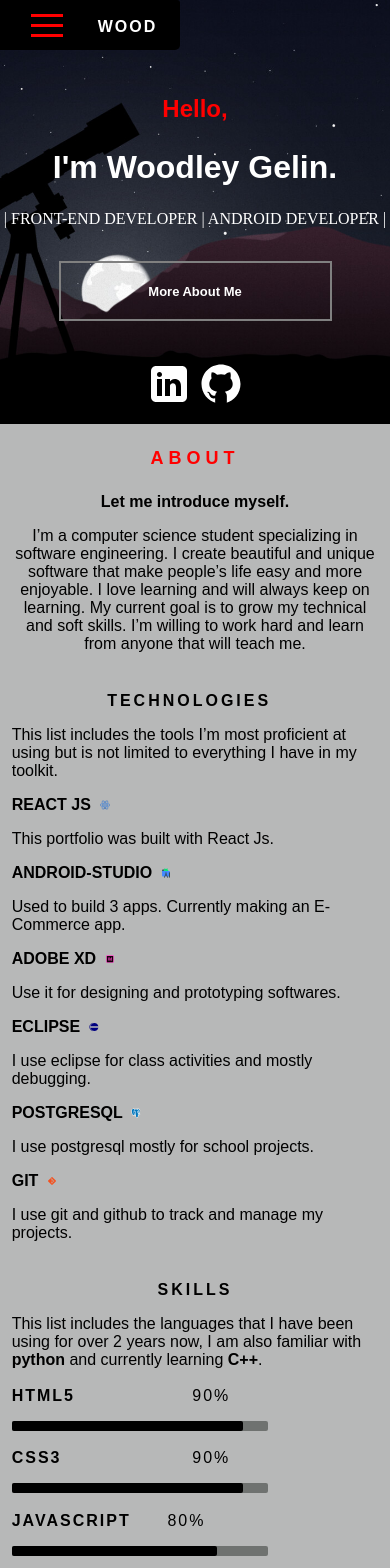
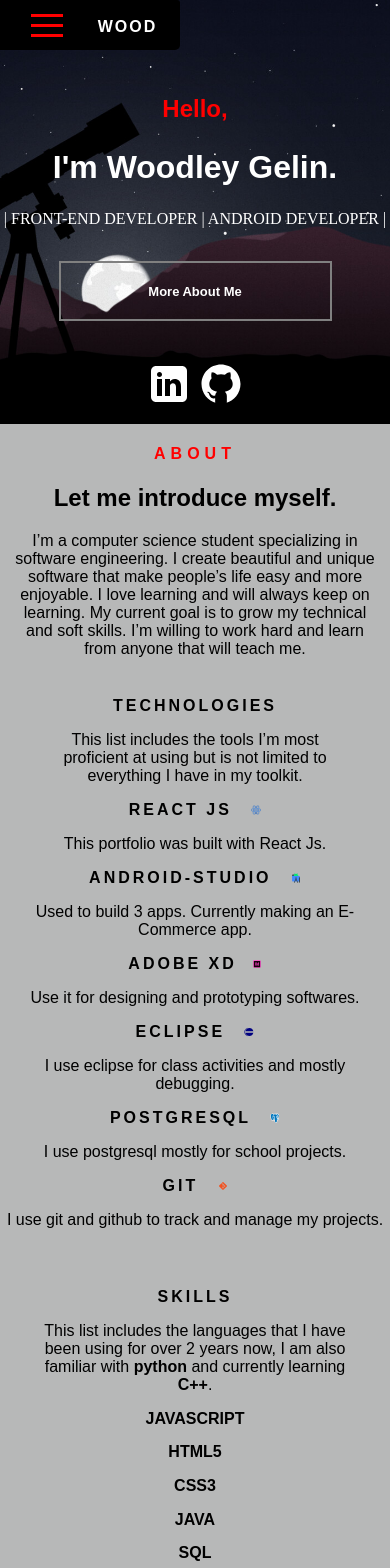
Before and after one commit to kinglaine/portfolio, a React (Create React App) app: page / in a window 390 px wide. Shown: the top 1568 px of the page. Built offline with nearby package versions, Linux system fonts and the light colour scheme.

Commit message:
change layout

```diff
--- a/src/Section 2 Component/AboutMe.css
+++ b/src/Section 2 Component/AboutMe.css
@@ -14,7 +14,7 @@
     padding-left: 30%;
     padding-right: 30%;
     text-align: center;
-    font-size: 18px;
+    font-size: 16px;
 }
 .introduction h1{
     font-family: "poppins-medium", sans-serif;
@@ -28,14 +28,14 @@
     font-family: "poppins-medium", sans-serif;
 }
 #containerSkills{
-    display: flex;
+    display: block;
+    height: auto;
     justify-content: center;
     text-align: center;
 }
 #containerButton li{
     list-style: none;
     text-align: center;
-
 }
 
 
@@ -90,7 +90,7 @@
         display: block;
     }
     #containerButton{
-        display: flex;
+        display: block;
         justify-content: center;
         margin-right: 6%;
     }
@@ -98,15 +98,13 @@
 
 @media screen and (max-width: 430px) {
     .introduction h4{
-        font-size: 18px;
+
         font-family: "poppins-medium", sans-serif;
     }
     .introduction h1{
-        font-size: 16px;
         font-family: "poppins-medium", sans-serif;
     }
     .introduction p{
-        font-size: 16px;
         font-family: "poppins-medium", sans-serif;
     }
     .introduction p{
@@ -118,7 +116,7 @@
         display: block;
     }
     #containerButton{
-        display: flex;
+        display: block;
         justify-content: center;
         margin-right: 6%;
     }
--- a/src/Section 2 Component/DownloadCV.css
+++ b/src/Section 2 Component/DownloadCV.css
@@ -1,9 +1,11 @@
 .Download{
     border: black;
     background-color: black;
+    width: 60%;
     height: 50px;
     text-align: center;
     font-family: "poppins-medium", sans-serif;
+    margin-top: 1em;
 }
 a {
     text-decoration: none;
@@ -18,19 +20,3 @@ a {
     cursor: pointer;
     filter: brightness(3);
 }
-
-@media screen and (max-width: 1100px) {
-
-
-}
-@media screen and (max-width: 768px) {
-
-}
-@media screen and (max-width: 430px) {
-    .Download{
-        position: relative;
-        height: 50px;
-        width: 105%;
-        right: 2%;
-    }
-}
--- a/src/Section 2 Component/DownloadCV.js
+++ b/src/Section 2 Component/DownloadCV.js
@@ -2,9 +2,9 @@ import "./DownloadCV.css"
 function DownloadCV(){
     return(
         <a href="https://drive.google.com/file/d/19gEhOZmQBzkWRsI3WWw5atLSNntuFJD2/view?usp=sharing" target="_blank">
-        <button className="Download">
-            <span><b>RESUME</b></span>
-        </button>
+            <button className="Download">
+                <span><b>RESUME</b></span>
+            </button>
         </a>
     );
 }
--- a/src/Section 2 Component/ProgressBar.css
+++ b/src/Section 2 Component/ProgressBar.css
@@ -1,10 +1,11 @@
 .outerShell{
+    margin-left: 35%;
     background-color: rgba(54, 58, 54, 0.548);
-    width: 70%;
+    width: 30%;
     height: 10px;
     border-radius: 2px;
-    margin-top: 1.5%;
-    margin-bottom: 4%;
+    margin-bottom: 2%;
+    text-align: center;
 }
 
 .innerShell{
@@ -14,3 +15,7 @@
     background-color: black;
     overflow: hidden;
 }
+#bar{
+    margin-left: 0%;
+    align-items: center;
+}
--- a/src/Section 2 Component/ProgressBar.js
+++ b/src/Section 2 Component/ProgressBar.js
@@ -1,7 +1,7 @@
 import "./ProgressBar.css"
 function ProgressBar({progress}){
     return(
-        <div>
+        <div id="bar">
             <div className="outerShell">
                 <div className="innerShell" style={{width: `${progress}%`}}></div>
             </div>
--- a/src/Section 2 Component/Skills.css
+++ b/src/Section 2 Component/Skills.css
@@ -3,79 +3,37 @@
     width: 100%;
     font-size: 16px;
     font-family: "poppins-medium", sans-serif;
+    margin-top: 5%;
 }
 .list{
     margin-top: 5%;
 }
+
 .Skills p{
-    padding-left: 30%;
-    padding-right: 20%;
-    text-align: left;
+    padding-left: 10%;
+    padding-right: 10%;
+    text-align: center;
 }
 .SkillList{
-    position: relative;
-    letter-spacing: 2px;
+    padding-left: 10%;
+    padding-right: 10%;
     list-style: none;
-    text-align: left;
-    padding-left: 30%;
-    font-size: medium;
+    text-align: center;
+    font-family: "poppins-medium", sans-serif;
+}
+.SkillList li{
+    margin-top: 5%;
+    margin-bottom: 5%;
+}
 
-}
 
 
 .Skills span{
     font-family: "poppins-medium", sans-serif;
     letter-spacing: 3px;
 }
-
-#html{
-    position: absolute;
-
-}
-#css{
-    position: absolute;
-
-}
-#javascript{
-    position: absolute;
-}
-
-#java{
-    position: absolute;
-}
-
-#sql{
-    position: absolute;
-}
-
-@media screen and (max-width: 600px) {
-    .Skills p{
-        padding-left: 3%;
-        padding-right: 3%;
-        text-align: left;
-    }
-    .SkillList{
-        padding-left: 3%;
-        padding-right: 3%;
-
-    }
+@media screen and (max-width: 700px) {
     .Skills{
-        margin-top: 10%;
+            margin-top: 15%;
     }
 }
-
-@media screen and (max-width: 425px) {
-    .Skills p{
-        padding-left: 3%;
-        padding-right: 3%;
-        text-align: left;
-    }
-    .SkillList{
-        padding-left: 3%;
-        padding-right: 3%;
-
-    }
-    .Skills{
-        margin-top: 10%;
-    }
-}
--- a/src/Section 2 Component/Skills.js
+++ b/src/Section 2 Component/Skills.js
@@ -13,30 +13,20 @@ function Skills (){
             <p>This list includes the languages that I have been using for over 2 years now, I am also familiar with <strong>python</strong> and currently learning <strong>C++</strong>.</p>
             <ul className="SkillList">
                 <li className="list">
+                    <strong id="javascript">JAVASCRIPT</strong>
+                </li>
+                <li className="list">
                     <strong id="html">HTML5</strong>
-                    <ProgressBarInfo percent={ninety} margin_left = {58}></ProgressBarInfo>
-                    <ProgressBar progress={ninety}> </ProgressBar>
                 </li>
 
                 <li className="list">
                     <strong id="css">CSS3</strong>
-                    <ProgressBarInfo percent={ninety} margin_left = {58}></ProgressBarInfo>
-                    <ProgressBar progress={ninety}> </ProgressBar>
-                </li>
-                <li className="list">
-                    <strong id="javascript">JAVASCRIPT</strong>
-                    <ProgressBarInfo percent={eighty} margin_left = {51}></ProgressBarInfo>
-                    <ProgressBar progress={eighty}> </ProgressBar>
                 </li>
                 <li className="list">
                     <strong id="java">JAVA</strong>
-                    <ProgressBarInfo percent={ninetyfive} margin_left = {61}></ProgressBarInfo>
-                    <ProgressBar progress={ninetyfive}> </ProgressBar>
                 </li >
                 <li className="list">
                     <strong id="sql">SQL</strong>
-                    <ProgressBarInfo percent={eighty} margin_left = {51}></ProgressBarInfo>
-                    <ProgressBar progress={eighty}> </ProgressBar>
                 </li>
             </ul>
 
--- a/src/Section 2 Component/Technologies.css
+++ b/src/Section 2 Component/Technologies.css
@@ -2,18 +2,23 @@
     display: block;
     width: 100%;
     font-size: 16px;
+    list-style: none;
+    margin-top: 5%;
 }
 .Technologies #mains{
-    padding-left: 30%;
-    padding-right: 30%;
-    text-align: left;
+    padding-left: 10%;
+    padding-right: 10%;
+    text-align: center;
+
 }
 
 
 .TechnologyList{
+    padding-left: 1%;
+    padding-right: 1%;
     list-style: none;
-    text-align: left;
-    padding-left: 30%;
+    text-align: center;
+
     font-family: "poppins-medium", sans-serif;
 }
 .Technologies span{
@@ -25,47 +30,8 @@
     font-weight: bold;
 }
 
-
-
-.techLogo #name{
-    float: left;
-}
-@media screen  and (max-width: 600px) {
+@media screen and (max-width: 700px) {
     .Technologies{
         margin-top: 10%;
     }
-    .Technologies span{
-        padding-right: 3%;
-    }
-    .Technologies #mains{
-        font-family: "poppins-medium", sans-serif;
-        padding-left: 3%;
-        padding-right: 3%;
-    }
-    .TechnologyList{
-        padding-left: 3%;
-        padding-right: 3%;
-        font-family: "poppins-medium", sans-serif;
-    }
-
 }
-
-@media screen  and (max-width: 430px) {
-    .Technologies{
-        margin-top: 10%;
-    }
-    .Technologies span{
-        padding-right: 3%;
-    }
-    .Technologies #mains{
-        font-family: "poppins-medium", sans-serif;
-        padding-left: 3%;
-        padding-right: 3%;
-    }
-    .TechnologyList{
-        padding-left: 3%;
-        padding-right: 3%;
-        font-family: "poppins-medium", sans-serif;
-    }
-
-}
--- a/src/Section 2 Component/Technologies.js
+++ b/src/Section 2 Component/Technologies.js
@@ -12,42 +12,41 @@ function Technologies(){
             <p id="mains">This list includes the tools I’m most proficient at using but is not limited to everything I have in my toolkit.
             </p>
             <ul className="TechnologyList">
-                <div id="paragraph1">
-                    <div className="techLogo">
-                        <li id="name">REACT JS &nbsp;</li> <img  src = {reactLogo} width = {10} alt = "reactjs logo"></img>
-                    </div>
+                    <li className="techLogo">
+                        <span id="name">REACT JS &nbsp;</span> <img  src = {reactLogo} width = {10} alt = "reactjs logo"></img>
+                    </li>
                     <p>This portfolio was built with React Js.</p>
-                </div>
-                <div id="paragraph2">
-                    <div className="techLogo">
-                        <li id="name">ANDROID-STUDIO &nbsp;</li> <img src = {androidLogo} width = {10} alt = "android-studio logo"></img>
-                    </div>
+
+
+                    <li className="techLogo">
+                        <span id="name">ANDROID-STUDIO &nbsp;</span> <img src = {androidLogo} width = {10} alt = "android-studio logo"></img>
+                    </li>
                     <p>Used to build 3 apps. Currently making an E-Commerce app.</p>
-                </div>
-                <div id="paragraph3">
-                    <div className="techLogo">
-                        <li id="name">ADOBE XD &nbsp;</li><img src = {adobeLogo} width = {10} alt = "adobe xd logo"></img>
-                    </div>
+
+
+                    <li className="techLogo">
+                        <span id="name">ADOBE XD &nbsp;</span><img src = {adobeLogo} width = {10} alt = "adobe xd logo"></img>
+                    </li>
                     <p>Use it for designing and prototyping softwares.</p>
-                </div>
-                <div id="paragraph4">
-                    <div className="techLogo">
-                    <li id="name"> ECLIPSE &nbsp;</li> <img  src = {eclipseLogo} width = {10} alt = "eclipse ide logo"></img>
-                    </div>
+
+
+                    <li className="techLogo">
+                    <span id="name"> ECLIPSE &nbsp;</span> <img  src = {eclipseLogo} width = {10} alt = "eclipse ide logo"></img>
+                    </li>
                     <p>I use eclipse for class activities and mostly debugging.</p>
-                </div>
-                <div id="paragraph5">
-                    <div className="techLogo">
-                    <li id="name">POSTGRESQL &nbsp;</li> <img src = {postgresLogo} width = {10} alt = "postgresql logo"></img>
-                    </div>
+
+
+                    <li className="techLogo">
+                    <span id="name">POSTGRESQL &nbsp;</span> <img src = {postgresLogo} width = {10} alt = "postgresql logo"></img>
+                    </li>
                     <p>I use postgresql mostly for school projects.</p>
-                </div>
-                <div id="paragraph5">
-                    <div className="techLogo">
-                    <li id="name">GIT &nbsp;</li> <img src = {gitLogo} width = {10} alt = "git logo"></img>
-                    </div>
+
+
+                    <li className="techLogo">
+                    <span id="name">GIT &nbsp;</span> <img src = {gitLogo} width = {10} alt = "git logo"></img>
+                    </li>
                     <p>I use git and github to track and manage my projects.</p>
-                </div>
+
             </ul>
 
         </div>
```
